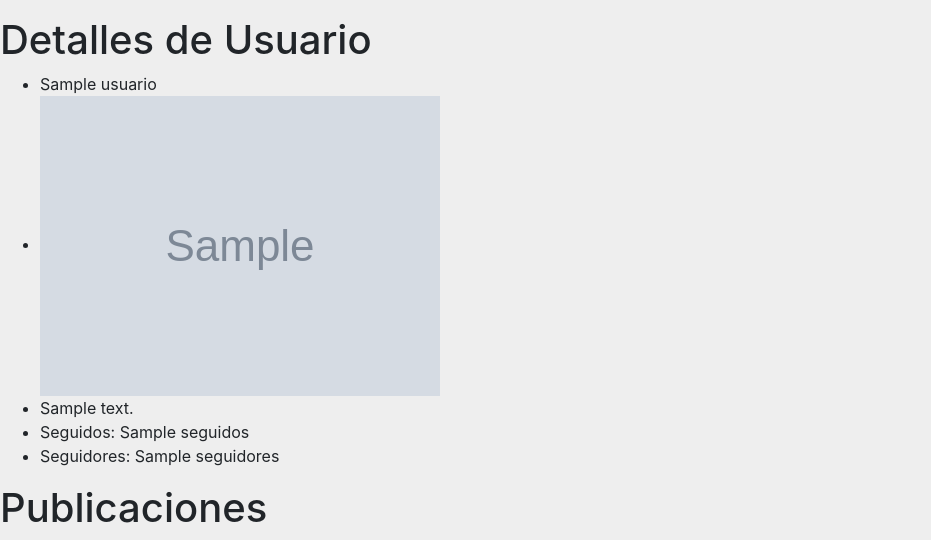
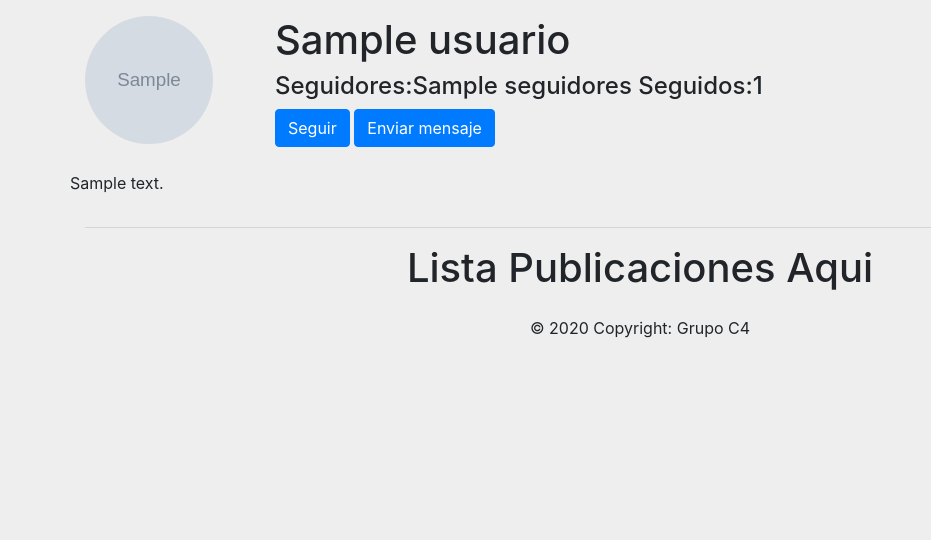
Before and after one commit to juliarobles/graffitisWeb, a Django app: template clienteApp/templates/usuarios_detail.html in a window 1280 px wide. Shown: the part 92-632 px from the top of the page, without its empty margins (0-931 px from the left). Run offline with Django 3.2, Linux system fonts and the light colour scheme; the template is opened without the code that fills it: most values are stand-ins (such as "Sample title", 1, 10 or a date in 2020); grey boxes marked "Sample" are stand-in pictures; some libraries are stand-ins or nearby versions.

Commit message:
HTML detalles de usuario actualizado

```diff
--- a/clienteApp/templates/usuarios_detail.html
+++ b/clienteApp/templates/usuarios_detail.html
@@ -2,7 +2,11 @@
 {% block title %}Detalles Usuario{% endblock %}
 
 {% block body %}
-    <h1>Detalles de Usuario</h1>
+{% load static %}
+<link rel="stylesheet" type="text/css" href="{% static 'css/base.css' %}">
+<link rel="stylesheet" type="text/css" href="{% static 'css/publicacionDetalles.css' %}">
+<script src="{% static 'js/pararCarousel.js' %}"></script>
+<!-- <h1>Detalles de Usuario</h1>
     <ul>
         <li>{{usuario.usuario}}</li>
         <li><img src="{{usuario.imagen}}"></li>
@@ -16,6 +20,29 @@
         {% for publicacion in usuario.listaPublicaciones %}
             <li><a href="{{publicacion.getDetailURL}}">{{publicacion.titulo}}</a></li>
         {% endfor %}
-    </ul>
+    </ul> -->
+<div class="container">
+    <div class="row">
+        <div class="col col-sm-2">
+            <img class="rounded-circle icon" src={{usuario.imagen}}
+        onerror="this.src='{% static 'images/iconHuevo.png' %}';" style="height: 8rem; width: 8rem;" />
+        </div>
+        <div class="col align-left">
+            <h1>{{usuario.usuario}}</h1>
+            <h4>Seguidores:{{seguidores}} Seguidos:{{usuario.listaSeguidos|length}}</h4>
+            <a href="#" class="btn btn-primary">Seguir</a>
+            <a href="#" class="btn btn-primary">Enviar mensaje</a>
+        </div>
+    </div>
+    <br/>
+    <div class="row">
+        <p class="text-justify">{{usuario.descripcion}}</p>
+    </div>
+    <hr/>
+    <div class="row justify-content-center">
+        <h1>Lista Publicaciones Aqui</h1>
+    </div>
+
+</div>
 
 {% endblock %}
```
